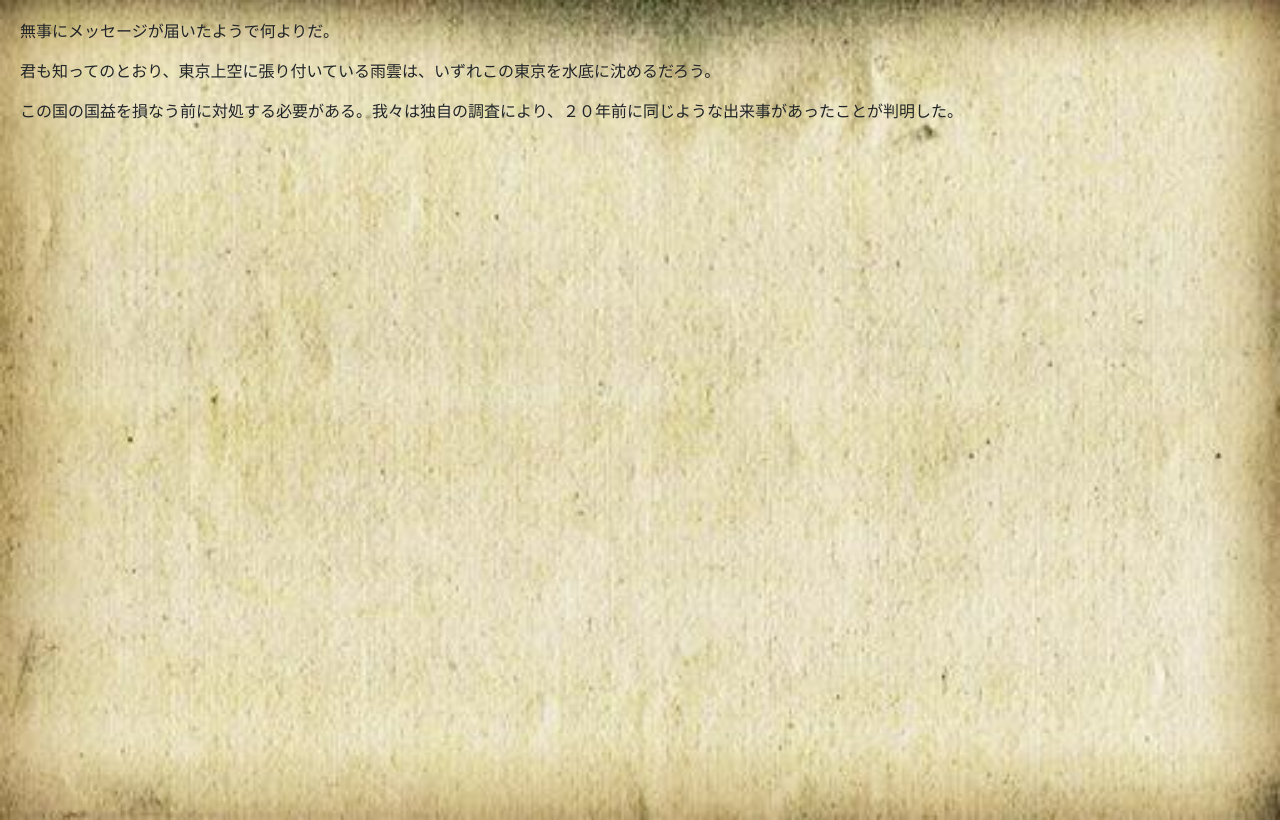
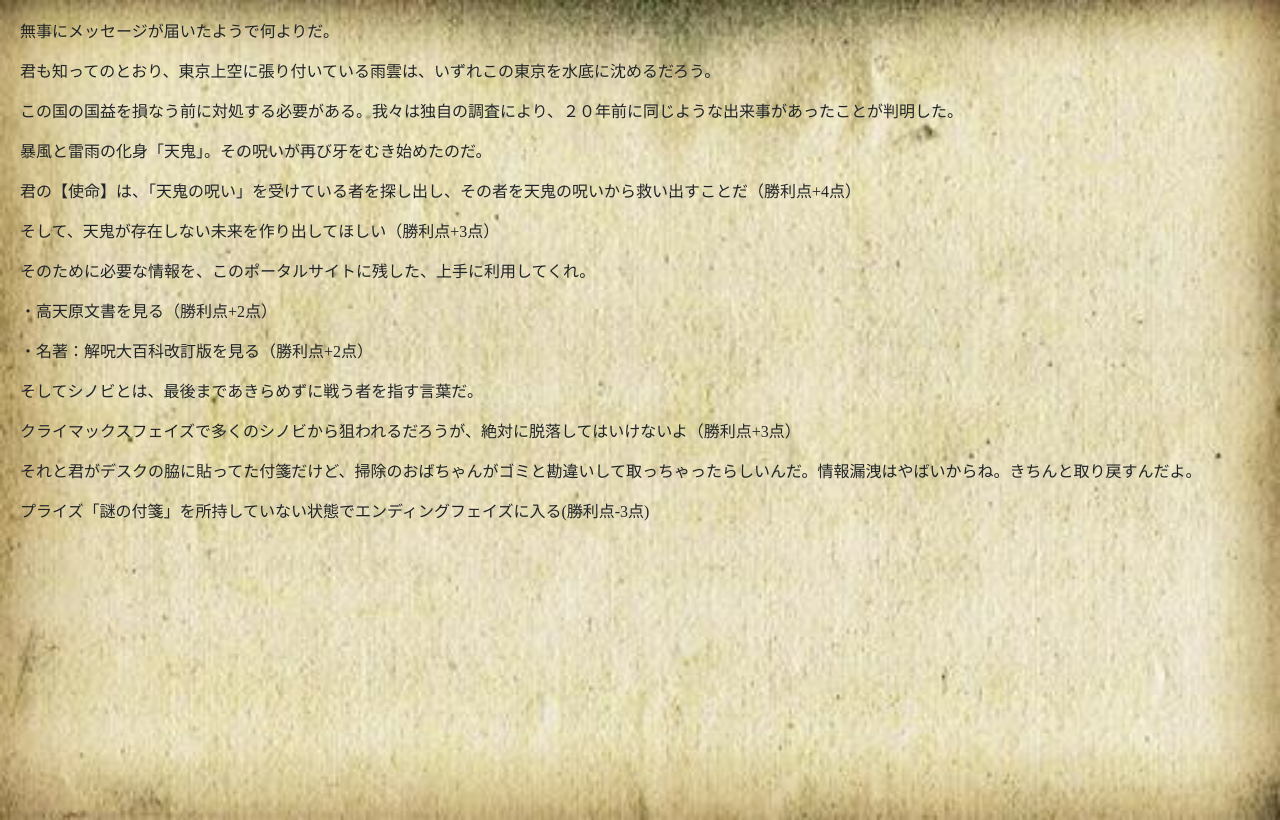
Before and after one commit to minfull1945/HIRASAKAKIKAN, a plain HTML site: page order.html in a window 1280 px wide. Drawn offline with nearby package versions, Linux system fonts and the light colour scheme.

Commit message:
Update order.html

```diff
--- a/order.html
+++ b/order.html
@@ -20,8 +20,16 @@
             <p>無事にメッセージが届いたようで何よりだ。</p>
             <p>君も知ってのとおり、東京上空に張り付いている雨雲は、いずれこの東京を水底に沈めるだろう。</p>
             <p>この国の国益を損なう前に対処する必要がある。我々は独自の調査により、２０年前に同じような出来事があったことが判明した。</p>
-
-
+            <p>暴風と雷雨の化身「天鬼」。その呪いが再び牙をむき始めたのだ。</p>
+            <p>君の【使命】は、「天鬼の呪い」を受けている者を探し出し、その者を天鬼の呪いから救い出すことだ（勝利点+4点）</p>
+            <p>そして、天鬼が存在しない未来を作り出してほしい（勝利点+3点）</p>
+            <p>そのために必要な情報を、このポータルサイトに残した、上手に利用してくれ。</p>
+            <p>・高天原文書を見る（勝利点+2点）</p>
+            <p>・名著：解呪大百科改訂版を見る（勝利点+2点）</p>
+            <p>そしてシノビとは、最後まであきらめずに戦う者を指す言葉だ。</p>
+            <p>クライマックスフェイズで多くのシノビから狙われるだろうが、絶対に脱落してはいけないよ（勝利点+3点）</p>
+            <p>それと君がデスクの脇に貼ってた付箋だけど、掃除のおばちゃんがゴミと勘違いして取っちゃったらしいんだ。情報漏洩はやばいからね。きちんと取り戻すんだよ。</p>
+            <p>プライズ「謎の付箋」を所持していない状態でエンディングフェイズに入る(勝利点-3点)</p>
         </div>
 
     </div>
```
